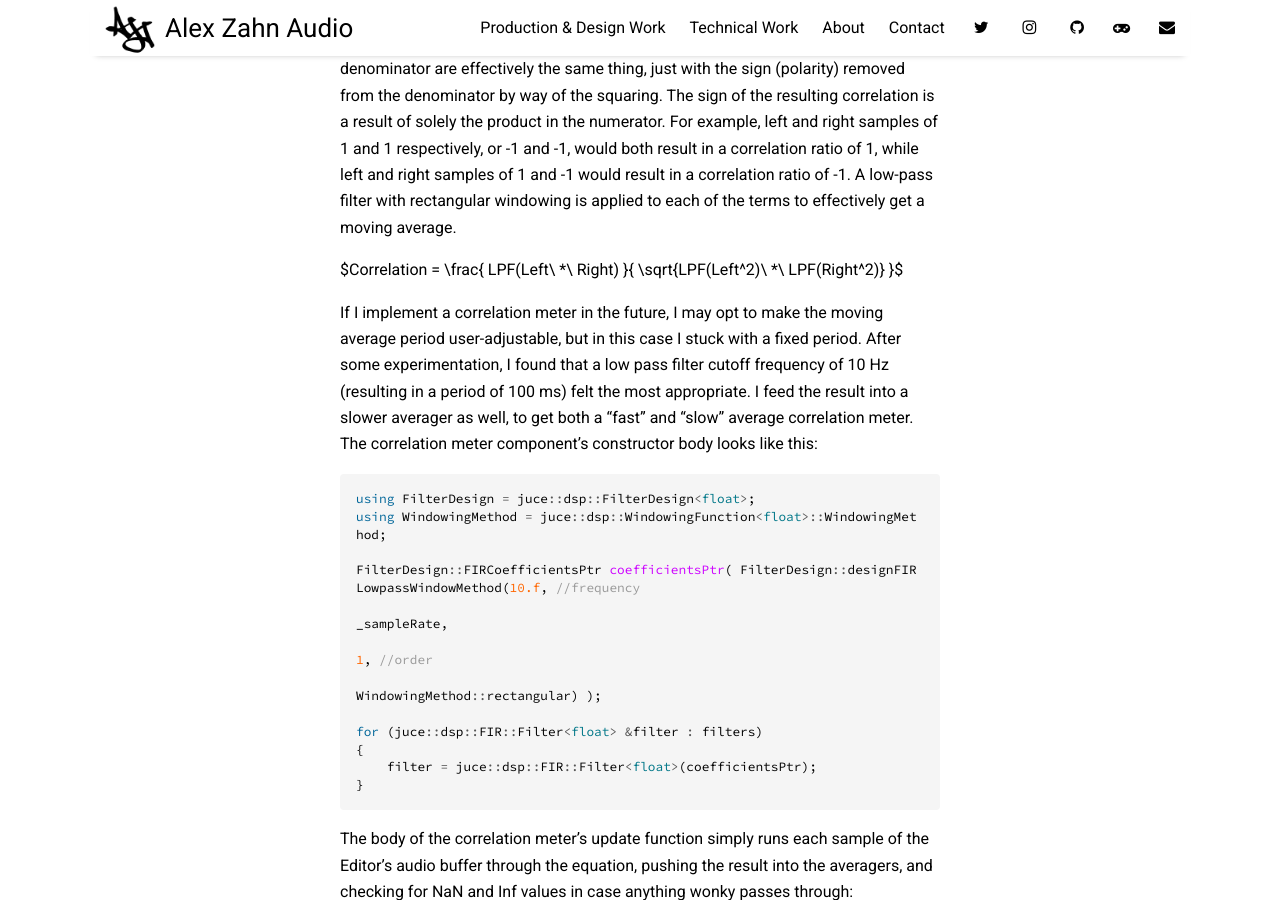
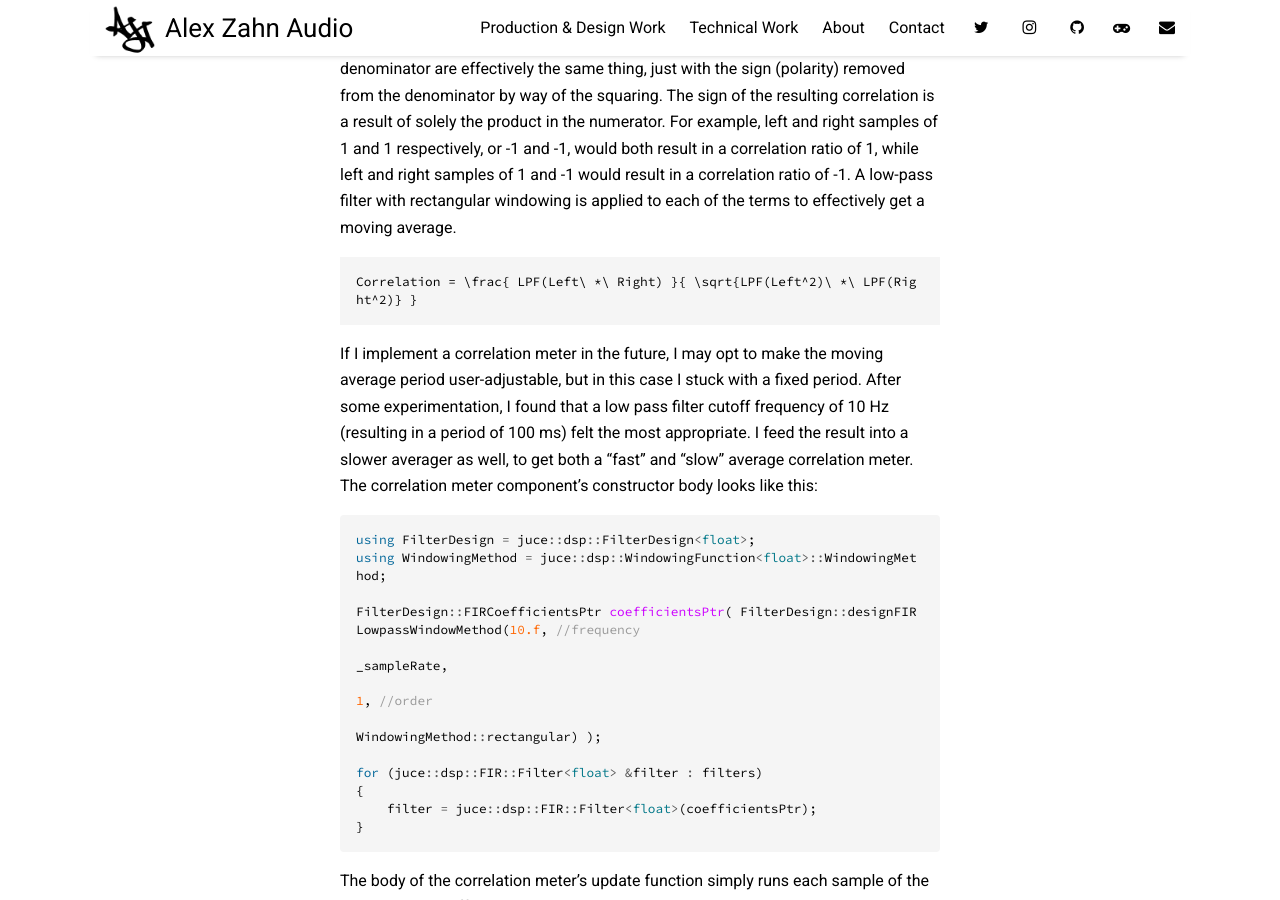
Before and after one commit to alexzahnaudio/alexzahnaudio.github.io, a Jekyll site: the page built from _posts/2023-11-30-metering-plugin.md, in a window 1280 px wide and 900 px high, scrolled down 4651 px. Built offline with Jekyll 4.4.1, drawn with Linux system fonts in a browser that asks for light colours; nearby versions of some CDN libraries.

Commit message:
Update 2023-11-30-metering-plugin.md

````diff
--- a/_posts/2023-11-30-metering-plugin.md
+++ b/_posts/2023-11-30-metering-plugin.md
@@ -123,7 +123,9 @@ While it isn't the most aesthetically pleasing component, the stereo correlation
 
 There is a great StackExchange post explaining [one way to calculate stereo correlation](https://dsp.stackexchange.com/questions/17098/correlation-meter/17103#17103) (and [another good explanation](https://www.beis.de/Elektronik/Correlation/CorrelationCorrectAndWrong.html) with a nifty block diagram for my fellow hardware nerds). Take a look at the numerator and denominator of the equation, keeping in mind that the audio samples range from -1 to 1. The numerator and denominator are effectively the same thing, just with the sign (polarity) removed from the denominator by way of the squaring. The sign of the resulting correlation is a result of solely the product in the numerator. For example, left and right samples of 1 and 1 respectively, or -1 and -1, would both result in a correlation ratio of 1, while left and right samples of 1 and -1 would result in a correlation ratio of -1. A low-pass filter with rectangular windowing is applied to each of the terms to effectively get a moving average.
 
-$Correlation = \frac{ LPF(Left\ *\ Right) }{ \sqrt{LPF(Left^2)\ *\ LPF(Right^2)} }$
+```math
+Correlation = \frac{ LPF(Left\ *\ Right) }{ \sqrt{LPF(Left^2)\ *\ LPF(Right^2)} }
+```
 
 If I implement a correlation meter in the future, I may opt to make the moving average period user-adjustable, but in this case I stuck with a fixed period. After some experimentation, I found that a low pass filter cutoff frequency of 10 Hz (resulting in a period of 100 ms) felt the most appropriate. I feed the result into a slower averager as well, to get both a "fast" and "slow" average correlation meter. The correlation meter component's constructor body looks like this:
 
````
